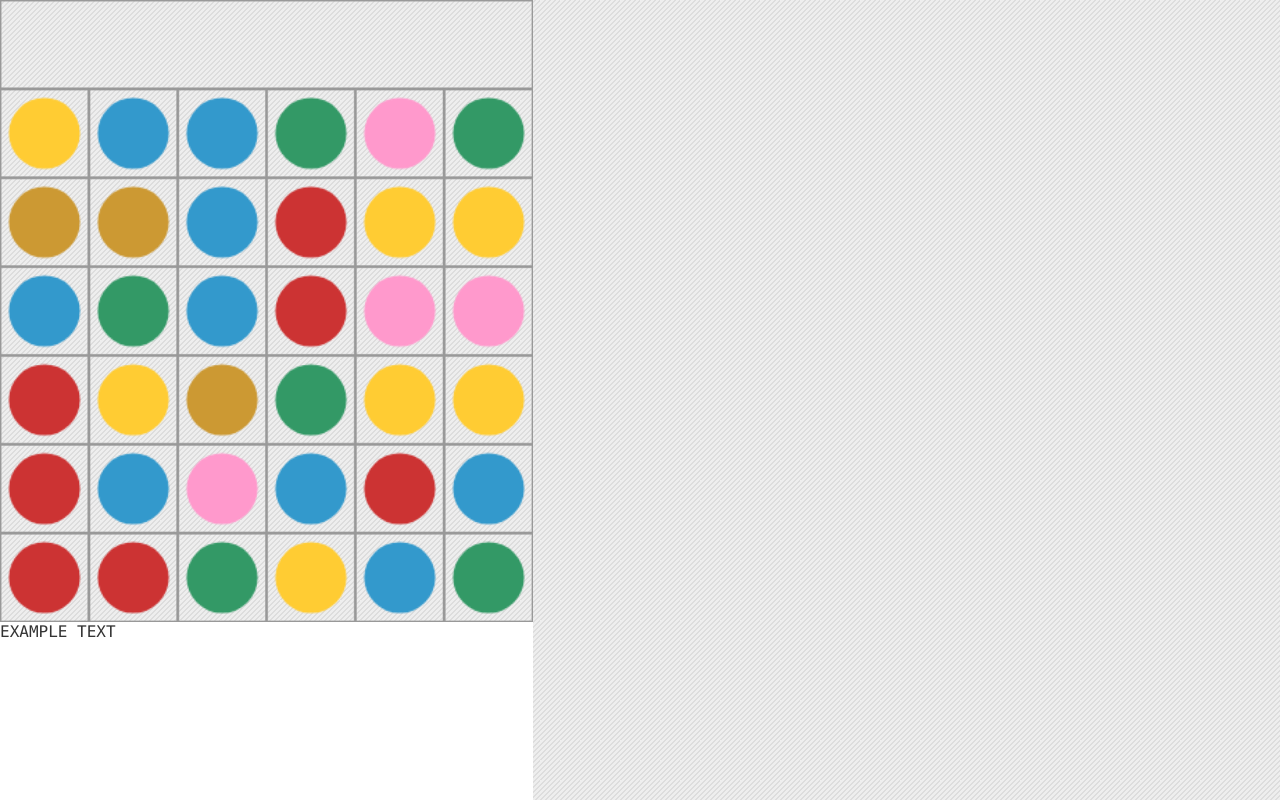
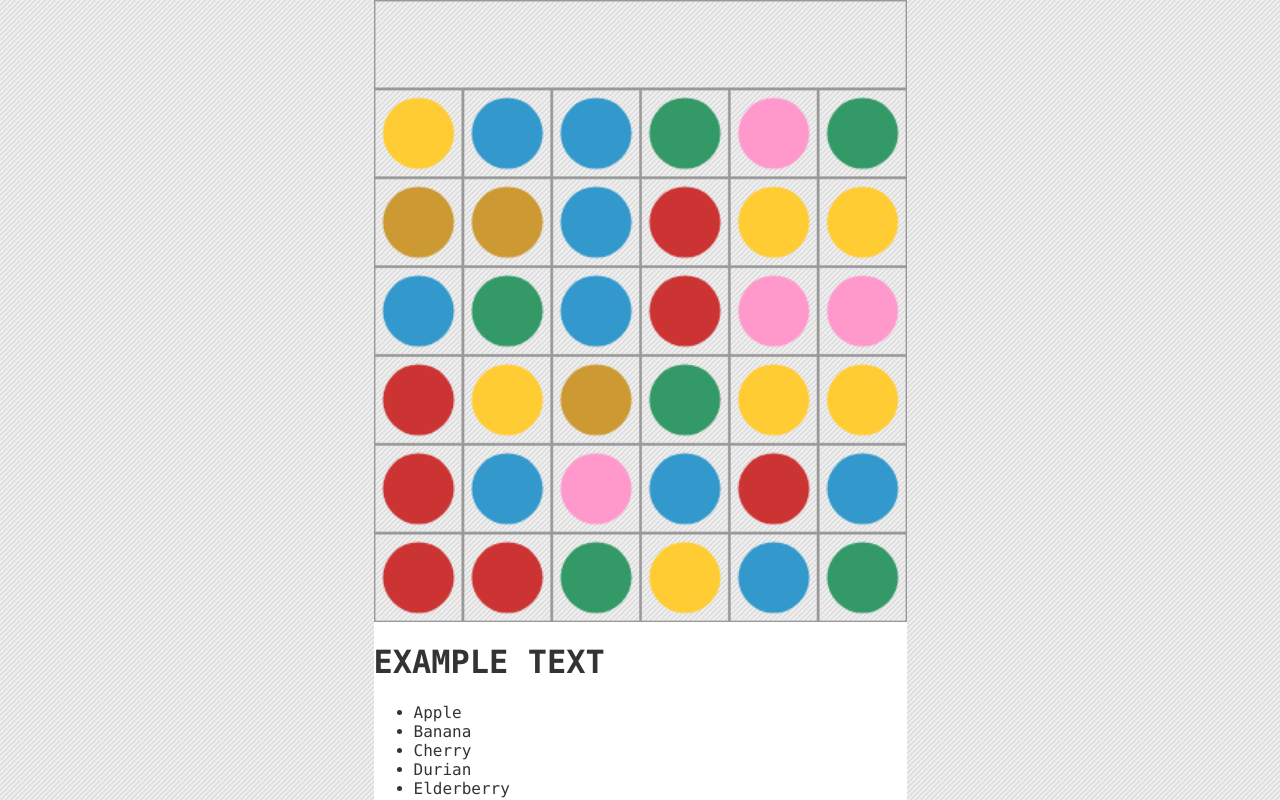
Before and after one commit to shaunanoordin/ludumdare-41, a website built with webpack: page index.html in a window 1280 px wide. Built offline with nearby package versions, Linux system fonts and the light colour scheme.

Commit message:
Improved CSS for autofit and logic for updateSize

```diff
--- a/index.html
+++ b/index.html
@@ -10,7 +10,17 @@
 <div id="app" data-width="384" data-height="576">
 <canvas id="canvas" width="384" height="448"></canvas>
 <div id="controls">
-  EXAMPLE TEXT
+  <h1>EXAMPLE TEXT</h1>
+  <ul>
+    <li>Apple</li>
+    <li>Banana</li>
+    <li>Cherry</li>
+    <li>Durian</li>
+    <li>Elderberry</li>
+    <li>Fig</li>
+    <li>Grape</li>
+    <li>Honeydew</li>
+  </ul>
 </div>
 </div><!--/#app-->
 </body>
--- a/src/main.styl
+++ b/src/main.styl
@@ -11,8 +11,7 @@ highlight-colour = #f33
   font-size: 16px
   background: dark-colour url("../assets/simple-bg.png")
   color: dark-colour
-
-  touch-action: none  //Ludum Dare special
+  touch-action: none  //Prevent touch input outside the #app from triggering standard scroll/navigate actions.
 
 html
 body
@@ -20,21 +19,27 @@ body
   margin: 0
   width: 100%
   height: 100%
+  display: flex
+  flex-direction: column
+  justify-content: center
+  align-items: center
 
 #app
   width: 100%
   height: 100%
   overflow: hidden
+  flex: 0 0 auto
   display: flex
   flex-direction: column
 
   #canvas
+    flex: 0 0 auto
     display: block
     margin: 0 auto
     touch-action: none  //Prevents IE/Edge from intrepreting touch input as scroll/pan commands.
-    flex: 0 0 auto
 
   #controls
+    flex: 1 1 auto
     background: light-colour
-    flex: 1 1 auto
     overflow: auto
+    touch-action: pan-y  //Allow standard "scrolling" touch input for this element.
```
Also changed, not shown: app/main.css.
